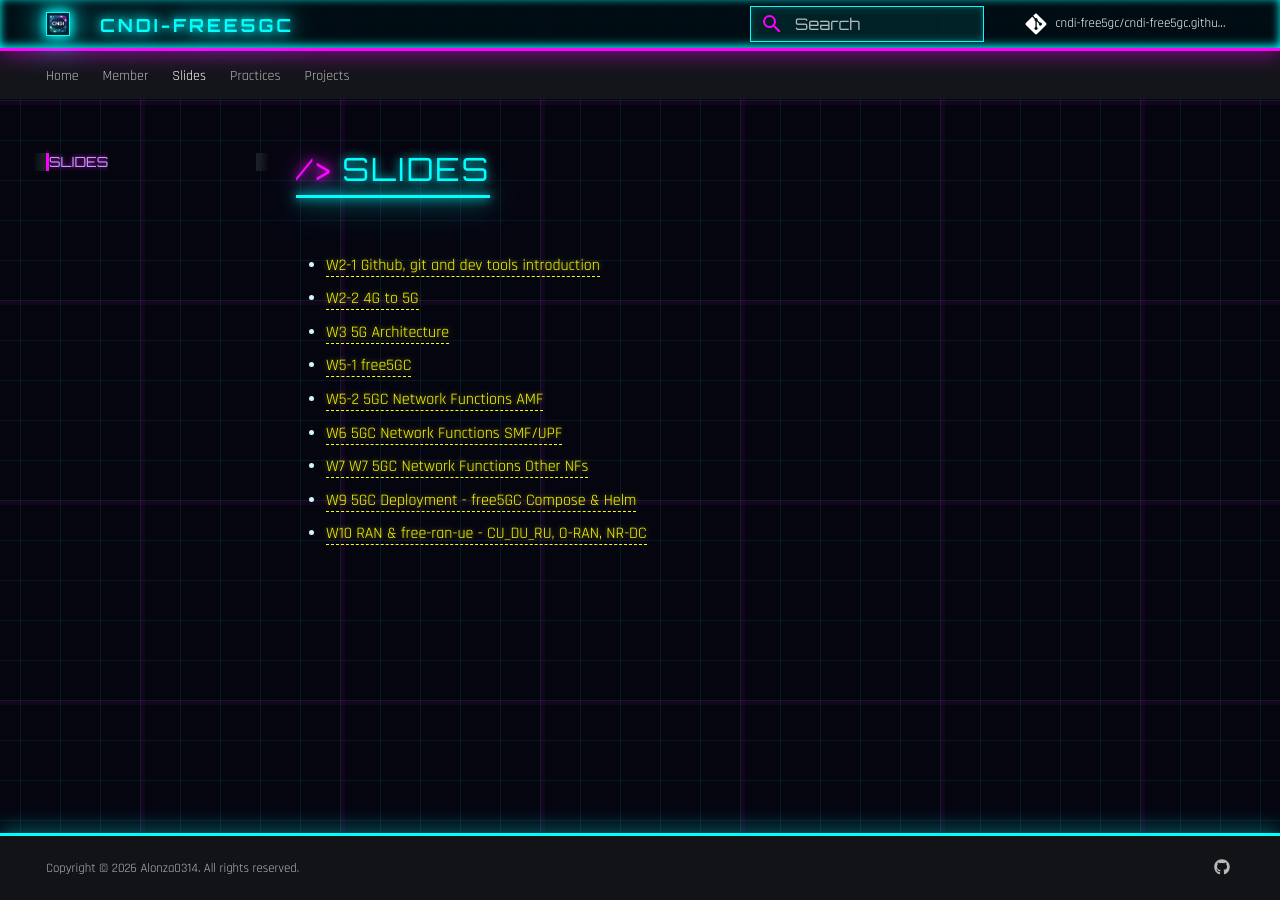
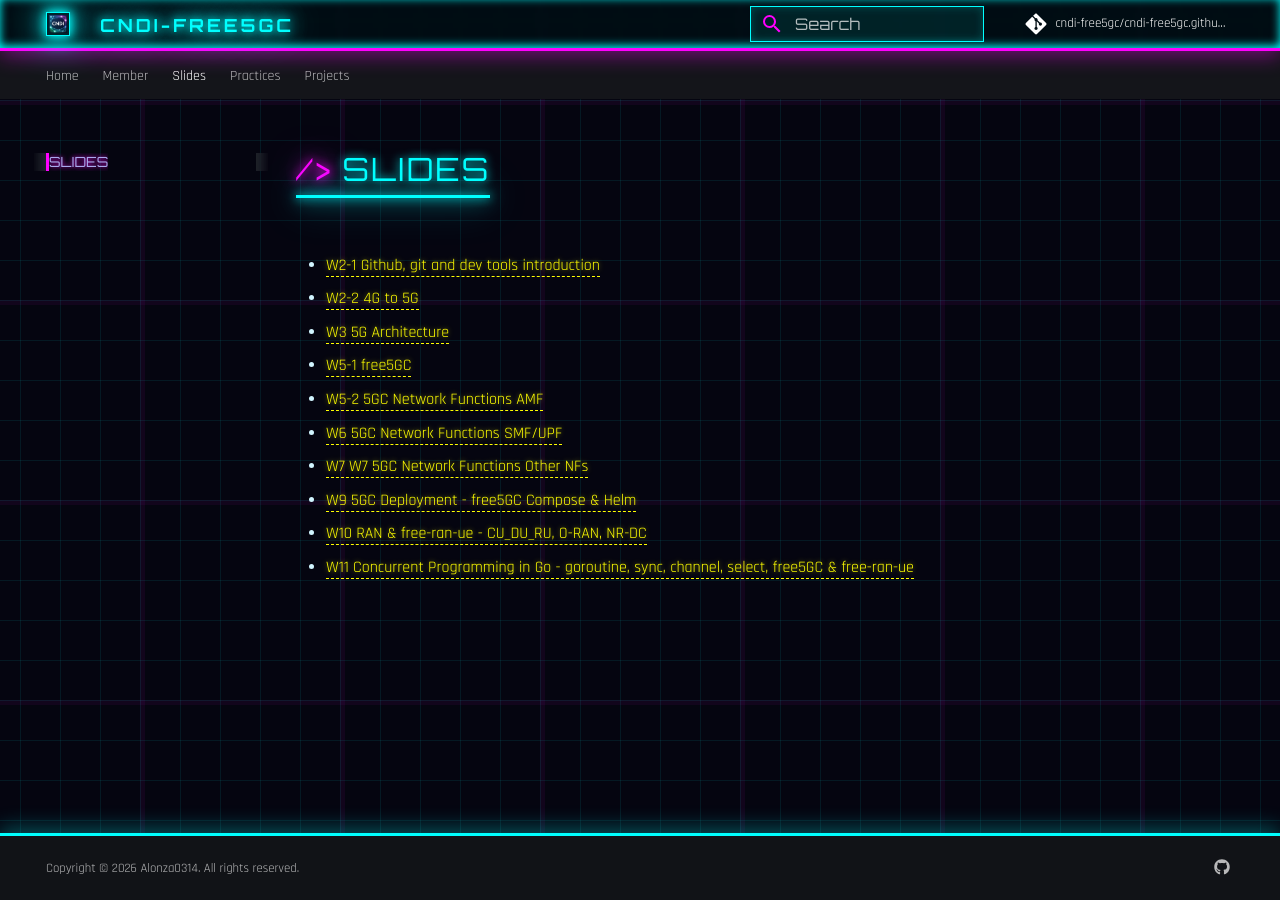
Before and after one commit to cndi-free5gc/cndi-free5gc.github.io, an MkDocs documentation site: the page built from doc/doc-slide/index.md, in a window 1280 px wide. Built offline with MkDocs 1.6.1 and Material for MkDocs 9.7.7, drawn with Linux system fonts in a browser that asks for light colours; some web fonts are replaced; comment, search, counter and statistics services are not loaded.

Commit message:
feat: W11

```diff
--- a/doc/doc-slide/index.md
+++ b/doc/doc-slide/index.md
@@ -9,3 +9,4 @@
 - [W7 W7 5GC Network Functions Other NFs](slides/W7%205GC%20Network%20Functions%20Other%20NFs.pdf){:target="_blank"}
 - [W9 5GC Deployment - free5GC Compose & Helm](slides/W9%205GC%20Deployment%20-%20free5GC%20Compose%20&%20Helm.pdf){:target="_blank"}
 - [W10 RAN & free-ran-ue - CU_DU_RU, O-RAN, NR-DC](slides/W10%20RAN%20&%20free-ran-ue%20-%20CU_DU_RU,%20O-RAN,%20NR-DC.pdf){:target="_blank"}
+- [W11 Concurrent Programming in Go - goroutine, sync, channel, select, free5GC & free-ran-ue](slides/W11%20Concurrent%20Programming%20in%20Go%20-%20goroutine,%20sync,%20channel,%20select,%20free5GC%20&%20free-ran-ue.pdf){:target="_blank"}
```
Also changed, not shown: 1 other file.
